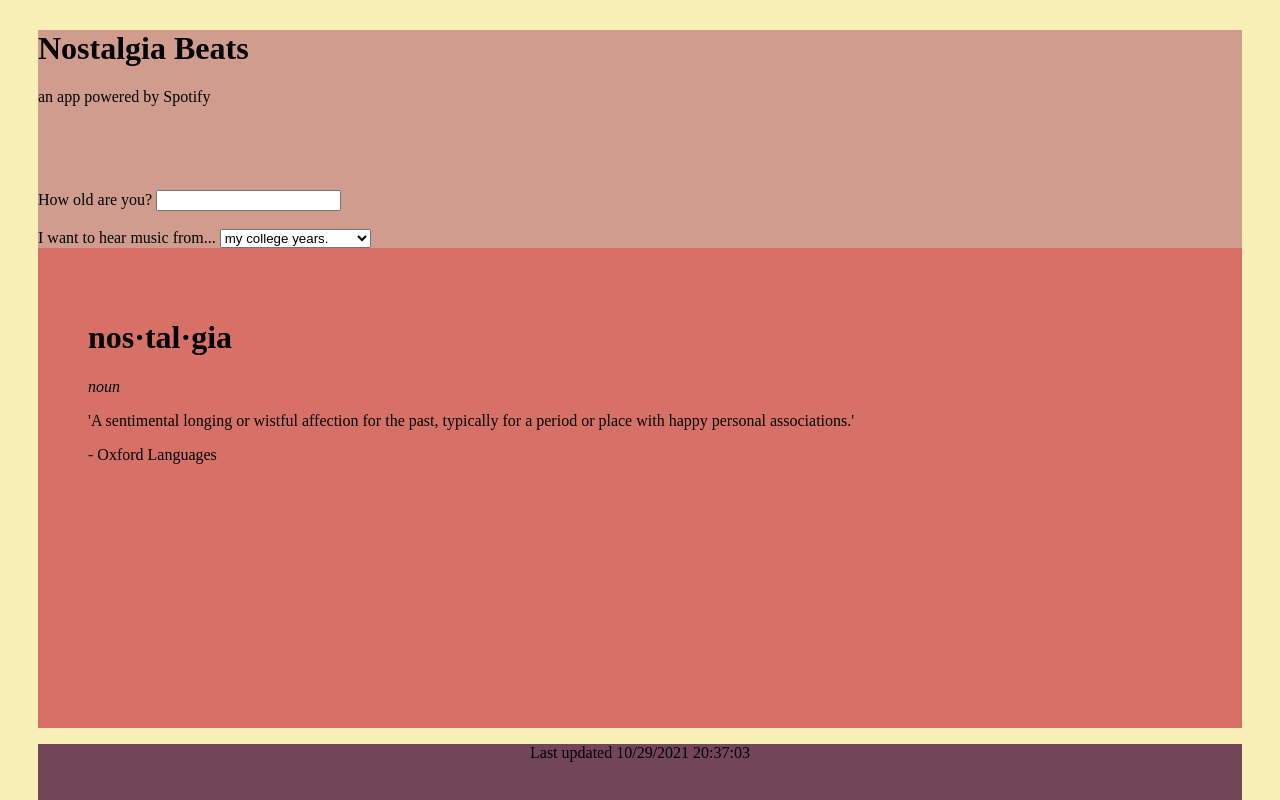
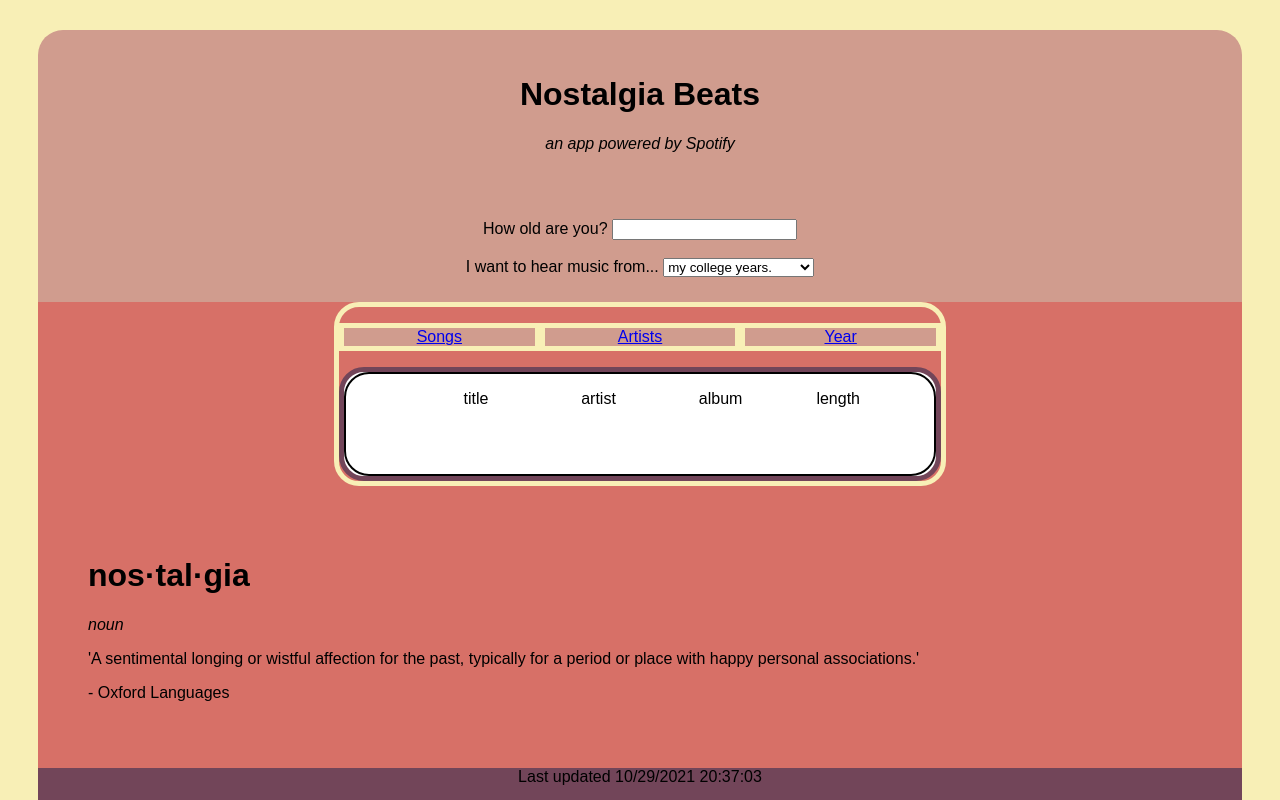
Before and after one commit to acutler1987/Nostalgia-Beats, a plain HTML site: page index.html in a window 1280 px wide. Shown: the top 800 px of the page. Drawn offline with Linux system fonts and the light colour scheme.

Commit message:
10/29 commit

```diff
--- a/index.html
+++ b/index.html
@@ -8,10 +8,13 @@
   <script src=""></script>
   <body>
     <header>
+      <div class="header-text">
         <h1>Nostalgia Beats</h1>
-      <p>an app powered by Spotify</p>
+        <p><i>an app powered by Spotify</i></p>
+      </div>
     </header>
     <nav>
+      <div class="nav-text">
         <div>
           <label for="age">How old are you?</label>
           <input type="text" id="age" name="age" /><br /><br />
@@ -24,9 +27,30 @@
             <option value="childhood">my childhood years.</option>
           </select>
         </div>
+      </div>
     </nav>
     <div class="wrapper">
-      <div class="landing-text">
+      <div class="music-container">
+        <div class="music-menu">
+          <ul>
+            <li><a href="#">Songs</a></li>
+            <li><a href="#">Artists</a></li>
+            <li><a href="#">Year</a></li>
+          </ul>
+        </div>
+        <div class="music-playlist">
+          <div class="song-container">
+            <div class="press-play"></div>
+            <div class="title"><p>title</p></div>
+            <div class="artist"><p>artist</p></div>
+            <div class="album"><p>album</p></div>
+            <div class="length"><p>length</p></div>
+          </div>
+        </div>
+      </div>
+      <!--Wrapper Text Here-->
+
+      <div class="wrapper-text">
         <h1>nos·tal·gia</h1>
         <p2><i>noun</i></p2>
         <p>
--- a/styles.css
+++ b/styles.css
@@ -1,5 +1,28 @@
 body {
   background-color: #f8efb6;
+  font-family: sans-serif;
+}
+
+header {
+  background-color: #d09c8e;
+  border-radius: 25px 25px 0px 0px;
+  min-height: 10rem;
+  margin: 30px 30px 0px 30px;
+}
+
+.header-text {
+  padding: 25px;
+  text-align: center;
+}
+
+nav {
+  background-color: #d09c8e;
+  margin: 0px 30px 0px 30px;
+}
+
+.nav-text {
+  padding: 25px;
+  text-align: center;
 }
 
 .wrapper {
@@ -8,25 +31,73 @@ body {
   min-height: 30rem;
 }
 
-.landing-text {
+.wrapper-text {
   margin: 0px;
   padding: 50px;
 }
 
-header {
-  background-color: #d09c8e;
-  min-height: 10rem;
-  margin: 30px 30px 0px 30px;
+.music-container {
+  border: 5px solid #f8efb6;
+  border-radius: 25px;
+  margin: 0 auto;
+  width: 50%;
 }
 
-nav {
+.music-menu {
+  background-color: #f8efb6;
+  border-radius: 25px;
+}
+
+ul {
+  display: grid;
+  grid-template-columns: 1fr 1fr 1fr;
+  padding: initial;
+}
+
+ul li {
   background-color: #d09c8e;
-  margin: 0px 30px 0px 30px;
+  border: 5px solid #f8efb6;
+  list-style-type: none;
+  text-align: center;
+}
+
+.music-playlist {
+  background-color: #fff;
+  border: 5px solid #724559;
+  border-radius: 25px;
+  margin: 0 auto;
+  max-width: 100%;
+  min-height: 100px;
+}
+
+.song-container {
+  border: 2px solid #000;
+  border-radius: 25px;
+  display: grid;
+  grid-template-columns: 1fr 1fr 1fr 1fr 1fr;
+  grid-template-rows: 1fr 1fr;
+  min-height: 30px;
+}
+
+.press-play {
+}
+
+.title {
+}
+
+.artist {
+}
+
+.album {
+}
+
+.length {
 }
 
 footer {
   background-color: #724559;
+  border-radius: 0px 0px 25px 25px;
   text-align: center;
   min-height: 10rem;
-  margin: 0px 30px 30px 30px;
+  margin: -30px 30px 30px 30px;
 }
```
Lines whose indentation alone changed are shown as unchanged.
